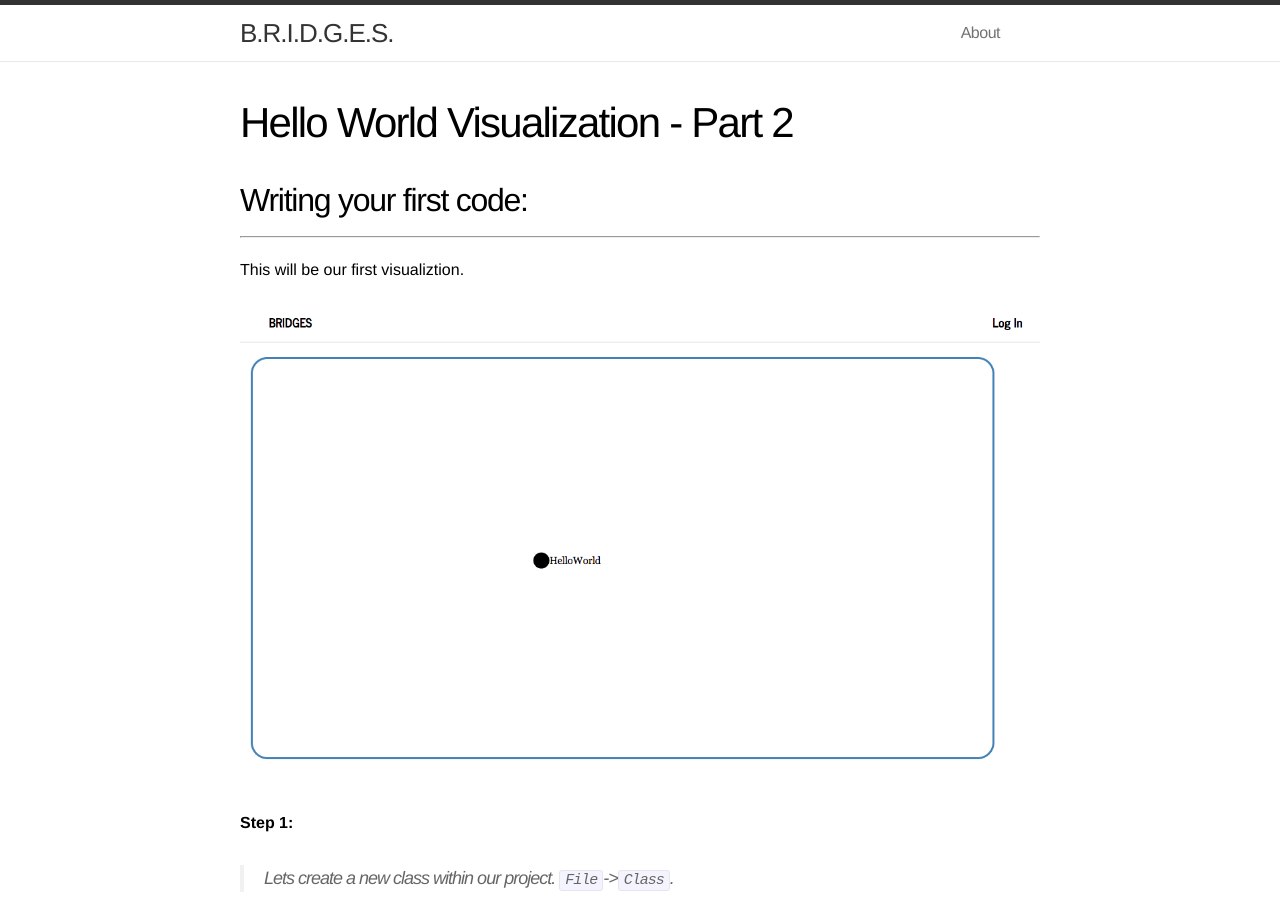
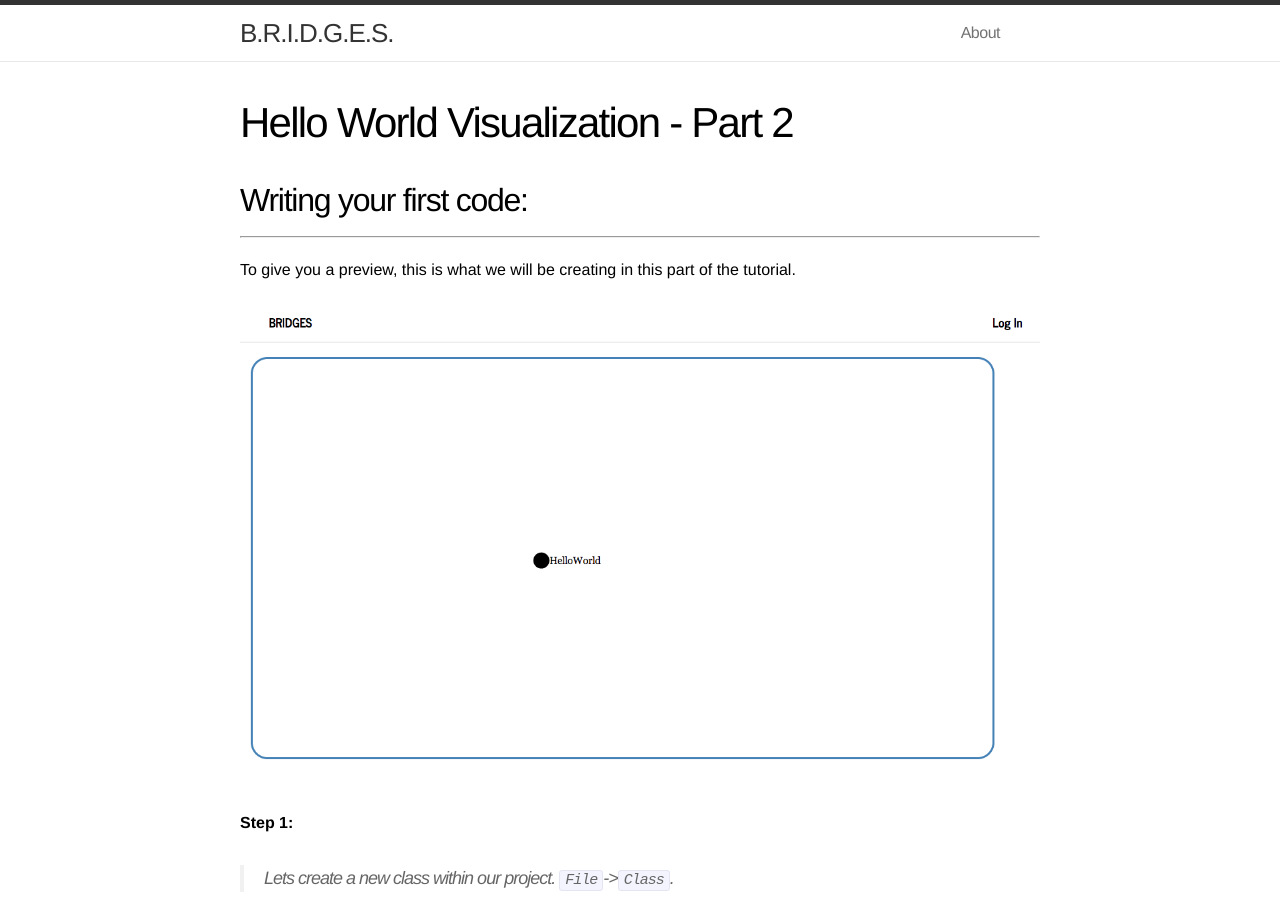
Before and after one commit to Dismembered/Dismembered.github.io, a Jekyll site: the page built from _posts/2014-06-23-HelloWorld-Tutorial_part2.markdown, in a window 1280 px wide and 900 px high. Built offline with Jekyll 4.4.1, drawn with Linux system fonts in a browser that asks for light colours.

Commit message:
Update 2014-06-23-HelloWorld-Tutorial_part2.markdown

```diff
--- a/_posts/2014-06-23-HelloWorld-Tutorial_part2.markdown
+++ b/_posts/2014-06-23-HelloWorld-Tutorial_part2.markdown
@@ -6,7 +6,7 @@ categories: jekyll update
 
 ## Writing your first code:
 -----
-This will be our first visualiztion.
+To give you a preview, this is what we will be creating in this part of the tutorial.
 
 ![drawing](/images/screenshot_9.png)
 
```
